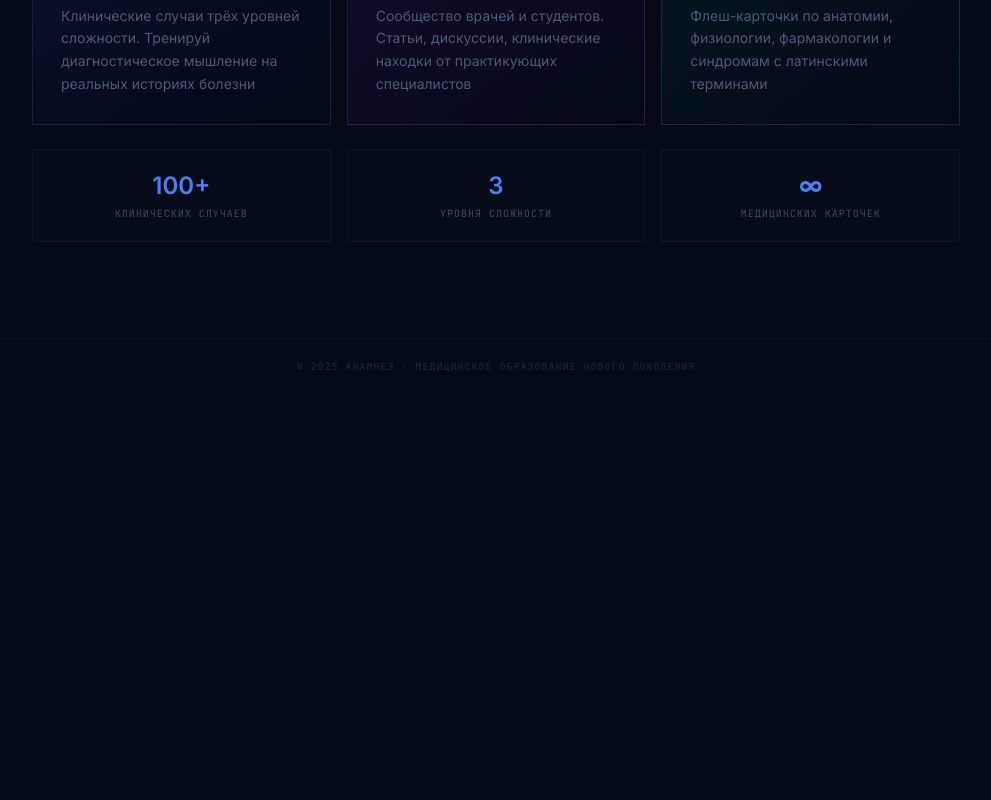
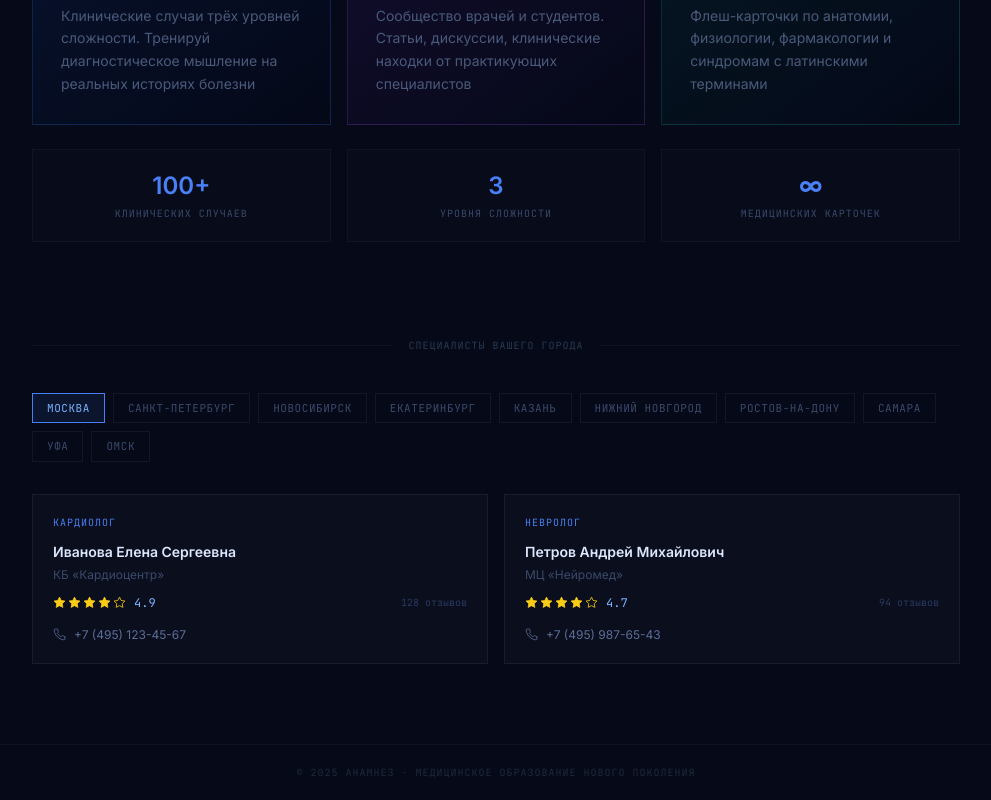
Before and after one commit to paveliagodkin-dev/anamnez-, a React (Vite) app in the folder frontend/: page / in a window 1280 px wide. Shown: the part 978-1778 px from the top of the page, without its empty margins (144-1135 px from the left). Before the commit the page ends 1372 px from the top, so only its background shows below. Built offline with nearby package versions, Linux system fonts and the light colour scheme; no server answers.

Commit message:
feat: add recommended specialists section with 10 cities on landing page

```diff
--- a/frontend/src/pages/LandingPage.jsx
+++ b/frontend/src/pages/LandingPage.jsx
@@ -1,6 +1,98 @@
 import { useState, useEffect } from 'react';
 import { Link } from 'react-router-dom';
 import { LogoMark } from '../components/Logo.jsx';
+
+const CITIES = [
+  {
+    city: 'Москва',
+    specialists: [
+      { name: 'Иванова Елена Сергеевна', spec: 'Кардиолог', rating: 4.9, reviews: 128, phone: '+7 (495) 123-45-67', clinic: 'КБ «Кардиоцентр»' },
+      { name: 'Петров Андрей Михайлович', spec: 'Невролог', rating: 4.7, reviews: 94, phone: '+7 (495) 987-65-43', clinic: 'МЦ «Нейромед»' },
+    ],
+  },
+  {
+    city: 'Санкт-Петербург',
+    specialists: [
+      { name: 'Смирнова Ольга Николаевна', spec: 'Онколог', rating: 4.8, reviews: 76, phone: '+7 (812) 345-67-89', clinic: 'ГКБ № 31' },
+      { name: 'Козлов Дмитрий Алексеевич', spec: 'Хирург', rating: 4.6, reviews: 112, phone: '+7 (812) 456-78-90', clinic: 'КБ «СевМед»' },
+    ],
+  },
+  {
+    city: 'Новосибирск',
+    specialists: [
+      { name: 'Фёдорова Марина Игоревна', spec: 'Педиатр', rating: 5.0, reviews: 203, phone: '+7 (383) 211-30-05', clinic: 'Детская клиника «Здоровье»' },
+      { name: 'Ларин Вячеслав Павлович', spec: 'Офтальмолог', rating: 4.7, reviews: 88, phone: '+7 (383) 299-41-17', clinic: 'Глазной центр «Визус»' },
+    ],
+  },
+  {
+    city: 'Екатеринбург',
+    specialists: [
+      { name: 'Морозова Светлана Борисовна', spec: 'Гастроэнтеролог', rating: 4.8, reviews: 61, phone: '+7 (343) 372-11-22', clinic: 'МЦ «Гастро+»' },
+      { name: 'Белов Константин Юрьевич', spec: 'Эндокринолог', rating: 4.5, reviews: 79, phone: '+7 (343) 385-90-10', clinic: 'ЭМЦ «ДиаКлиник»' },
+    ],
+  },
+  {
+    city: 'Казань',
+    specialists: [
+      { name: 'Назарова Гузель Рашитовна', spec: 'Терапевт', rating: 4.9, reviews: 145, phone: '+7 (843) 291-03-44', clinic: 'ГКБ № 7' },
+      { name: 'Хасанов Ренат Ильгизович', spec: 'Пульмонолог', rating: 4.6, reviews: 53, phone: '+7 (843) 264-58-30', clinic: 'КБ «ПульмоМед»' },
+    ],
+  },
+  {
+    city: 'Нижний Новгород',
+    specialists: [
+      { name: 'Орлова Юлия Валерьевна', spec: 'Ортопед', rating: 4.7, reviews: 99, phone: '+7 (831) 433-22-11', clinic: 'Травмцентр «КостиПлюс»' },
+      { name: 'Громов Иван Александрович', spec: 'Дерматолог', rating: 4.8, reviews: 117, phone: '+7 (831) 422-76-55', clinic: 'Клиника кожи «Дерма»' },
+    ],
+  },
+  {
+    city: 'Ростов-на-Дону',
+    specialists: [
+      { name: 'Захарченко Нина Степановна', spec: 'Уролог', rating: 4.5, reviews: 68, phone: '+7 (863) 244-50-90', clinic: 'УроЦентр «Меркурий»' },
+      { name: 'Воронов Сергей Геннадьевич', spec: 'Кардиолог', rating: 4.9, reviews: 155, phone: '+7 (863) 255-33-88', clinic: 'ЧЛБ «СердцеДон»' },
+    ],
+  },
+  {
+    city: 'Самара',
+    specialists: [
+      { name: 'Тихонова Анастасия Петровна', spec: 'Невролог', rating: 4.8, reviews: 82, phone: '+7 (846) 333-17-00', clinic: 'НКЦ «НейроВолга»' },
+      { name: 'Баранов Михаил Станиславович', spec: 'Психиатр', rating: 4.6, reviews: 44, phone: '+7 (846) 278-90-65', clinic: 'МЦ «ПсиМед»' },
+    ],
+  },
+  {
+    city: 'Уфа',
+    specialists: [
+      { name: 'Гильманова Лилия Рамазановна', spec: 'Ревматолог', rating: 4.7, reviews: 57, phone: '+7 (347) 246-01-33', clinic: 'РККБ им. Куватова' },
+      { name: 'Юсупов Айрат Фаридович', spec: 'Нефролог', rating: 4.9, reviews: 72, phone: '+7 (347) 255-44-22', clinic: 'МЦ «НефроУфа»' },
+    ],
+  },
+  {
+    city: 'Омск',
+    specialists: [
+      { name: 'Степанова Валентина Николаевна', spec: 'Гематолог', rating: 4.8, reviews: 38, phone: '+7 (381) 274-11-56', clinic: 'ОГКБ № 1' },
+      { name: 'Чернов Алексей Владимирович', spec: 'Инфекционист', rating: 4.7, reviews: 63, phone: '+7 (381) 266-88-09', clinic: 'ГКБ «ИнфоМед»' },
+    ],
+  },
+];
+
+function Stars({ rating }) {
+  const full = Math.floor(rating);
+  const half = rating - full >= 0.5;
+  return (
+    <div className="flex items-center gap-0.5">
+      {[1, 2, 3, 4, 5].map(i => (
+        <svg key={i} width="13" height="13" viewBox="0 0 24 24"
+          fill={i <= full ? '#facc15' : (i === full + 1 && half ? 'url(#half)' : 'none')}
+          stroke={i <= full || (i === full + 1 && half) ? '#facc15' : '#2a3a60'}
+          strokeWidth="1.5"
+        >
+          <polygon points="12,2 15.09,8.26 22,9.27 17,14.14 18.18,21.02 12,17.77 5.82,21.02 7,14.14 2,9.27 8.91,8.26" />
+        </svg>
+      ))}
+      <span className="text-xs text-[#7ab4ff] ml-1.5 font-mono">{rating}</span>
+    </div>
+  );
+}
 
 const FACTS = [
   { tag: 'Кардиология', text: 'Сердце человека бьётся ~100 000 раз в сутки и перекачивает около 7 500 литров крови' },
@@ -50,6 +142,81 @@ const FEATURES = [
     border: 'border-teal-500/20 hover:border-teal-500/40',
   },
 ];
+
+function SpecialistsSection() {
+  const [activeCityIdx, setActiveCityIdx] = useState(0);
+  const { specialists } = CITIES[activeCityIdx];
+
+  return (
+    <section className="relative z-10 px-6 md:px-12 pb-20 max-w-5xl mx-auto">
+      {/* Divider */}
+      <div className="flex items-center gap-4 mb-10">
+        <div className="flex-1 h-px bg-white/[0.04]" />
+        <span className="font-mono text-[10px] uppercase tracking-widest text-[#2a3a50]">
+          Специалисты вашего города
+        </span>
+        <div className="flex-1 h-px bg-white/[0.04]" />
+      </div>
+
+      {/* City chips */}
+      <div className="flex flex-wrap gap-2 mb-8">
+        {CITIES.map((c, i) => (
+          <button
+            key={c.city}
+            onClick={() => setActiveCityIdx(i)}
+            className={`font-mono text-[11px] uppercase tracking-wider px-3.5 py-1.5 border transition-all duration-200 ${
+              i === activeCityIdx
+                ? 'border-[#4a80f5] text-[#7ab4ff] bg-[#4a80f5]/10'
+                : 'border-white/[0.06] text-[#3a4a6a] hover:border-[#4a80f5]/40 hover:text-[#5c6e98]'
+            }`}
+          >
+            {c.city}
+          </button>
+        ))}
+      </div>
+
+      {/* Specialist cards */}
+      <div className="grid sm:grid-cols-2 gap-4">
+        {specialists.map(s => (
+          <div
+            key={s.name}
+            className="border border-white/[0.06] bg-white/[0.025] p-5 hover:border-[#4a80f5]/30 transition-all duration-300"
+          >
+            {/* Spec tag */}
+            <span className="font-mono text-[10px] uppercase tracking-widest text-[#4a80f5] mb-3 block">
+              {s.spec}
+            </span>
+
+            {/* Name */}
+            <h4 className="text-[#dce8ff] font-semibold text-sm mb-1.5 leading-snug">
+              {s.name}
+            </h4>
+
+            {/* Clinic */}
+            <p className="text-[#3a4a6a] text-xs mb-3">{s.clinic}</p>
+
+            {/* Stars + reviews */}
+            <div className="flex items-center justify-between mb-4">
+              <Stars rating={s.rating} />
+              <span className="text-[10px] font-mono text-[#2a3a60]">{s.reviews} отзывов</span>
+            </div>
+
+            {/* Phone */}
+            <a
+              href={`tel:${s.phone.replace(/\D/g, '')}`}
+              className="flex items-center gap-2 text-xs text-[#5c6e98] hover:text-[#7ab4ff] transition-colors group"
+            >
+              <svg width="13" height="13" viewBox="0 0 24 24" fill="none" stroke="currentColor" strokeWidth="1.5" strokeLinecap="round" strokeLinejoin="round" className="group-hover:stroke-[#7ab4ff]">
+                <path d="M22 16.92v3a2 2 0 0 1-2.18 2 19.8 19.8 0 0 1-8.63-3.07 19.5 19.5 0 0 1-6-6 19.8 19.8 0 0 1-3.07-8.67A2 2 0 0 1 4.11 2h3a2 2 0 0 1 2 1.72 12.8 12.8 0 0 0 .7 2.81 2 2 0 0 1-.45 2.11L8.09 9.91a16 16 0 0 0 6 6l1.27-1.27a2 2 0 0 1 2.11-.45 12.8 12.8 0 0 0 2.81.7A2 2 0 0 1 22 16.92z" />
+              </svg>
+              {s.phone}
+            </a>
+          </div>
+        ))}
+      </div>
+    </section>
+  );
+}
 
 export default function LandingPage() {
   const [factIdx, setFactIdx] = useState(0);
@@ -204,6 +371,9 @@ export default function LandingPage() {
         </div>
       </section>
 
+      {/* Recommended Specialists */}
+      <SpecialistsSection />
+
       {/* Footer */}
       <footer className="relative z-10 border-t border-white/[0.04] px-6 py-5 text-center">
         <p className="font-mono text-[10px] text-[#1e2a3a] uppercase tracking-widest">
```
